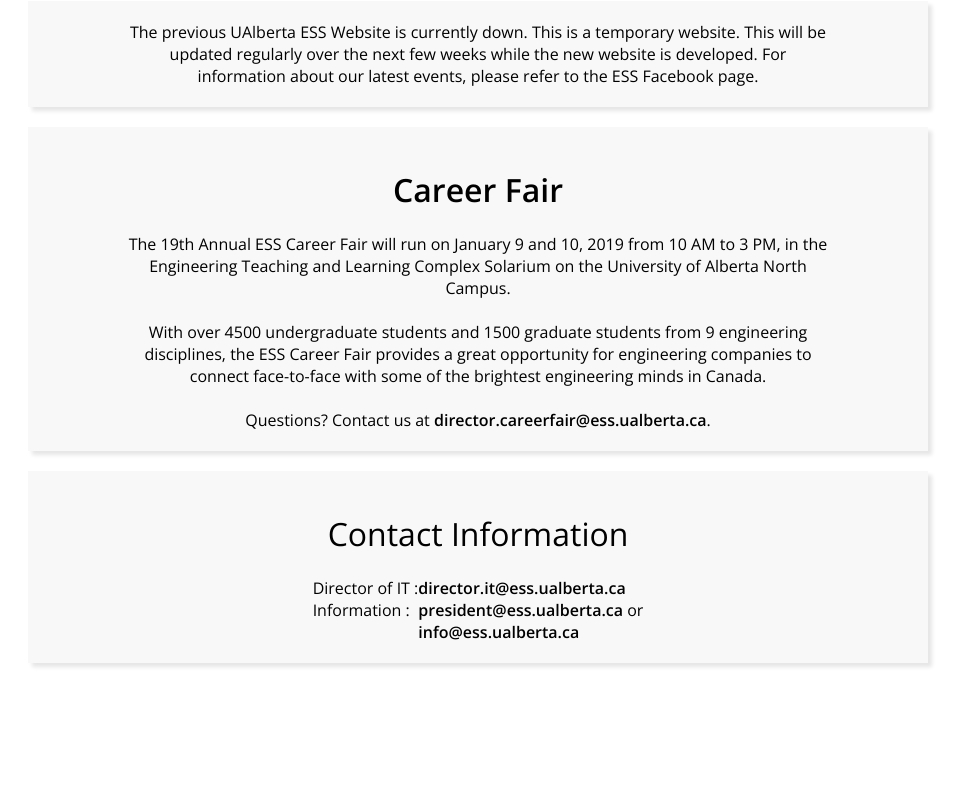
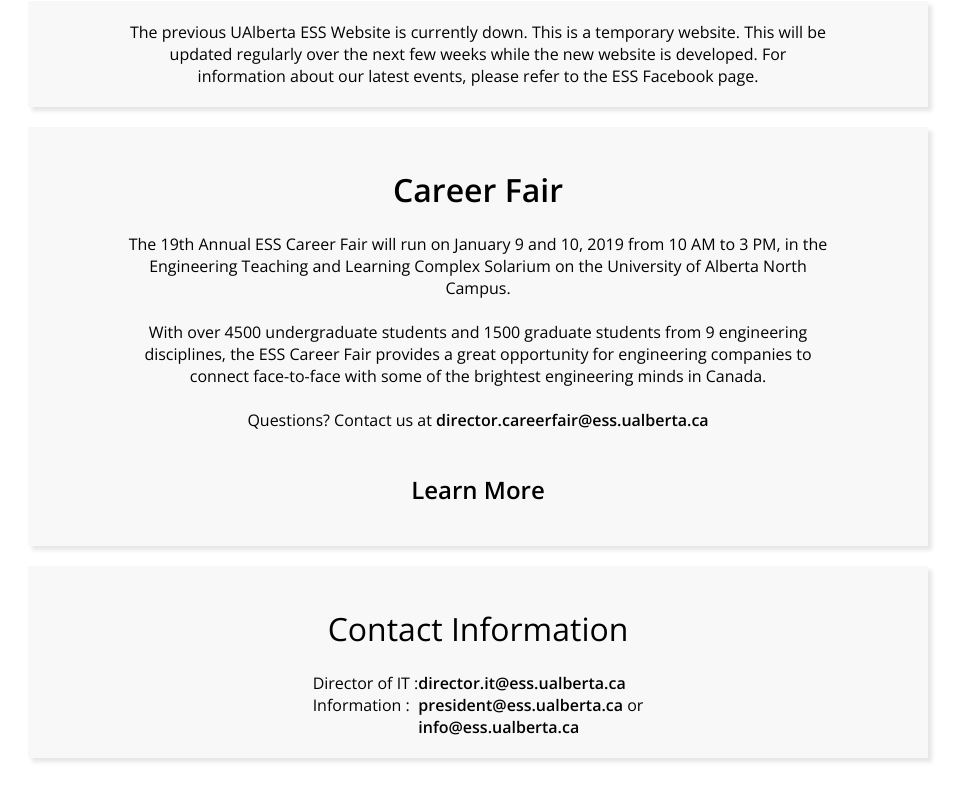
Before and after one commit to ESSUAlberta/ServerMeltdownTemporaryPage, a React (Create React App) app: page / in a window 1280 px wide. Shown: the part 438-1238 px from the top of the page, without its empty margins (162-1125 px from the left). Built offline with nearby package versions, Linux system fonts and the light colour scheme.

Commit message:
added learn more button

```diff
--- a/src/Screens/Home.js
+++ b/src/Screens/Home.js
@@ -20,7 +20,8 @@
               With over 4500 undergraduate students and 1500 graduate students from 9 engineering disciplines, the ESS Career Fair provides a great opportunity for engineering companies to connect face-to-face with some of the brightest engineering minds in Canada.<br /><br />
 
               Questions? Contact us at{" "}
-              <a href="mailto:director.careerfair@ess.ualberta.ca">director.careerfair@ess.ualberta.ca</a>{"."}
+              <a href="mailto:director.careerfair@ess.ualberta.ca">director.careerfair@ess.ualberta.ca</a><br /><br />
+              <h2><a href="/career-fair">Learn More</a></h2>
             </InformativeTextBox>
             : null
           }
```
